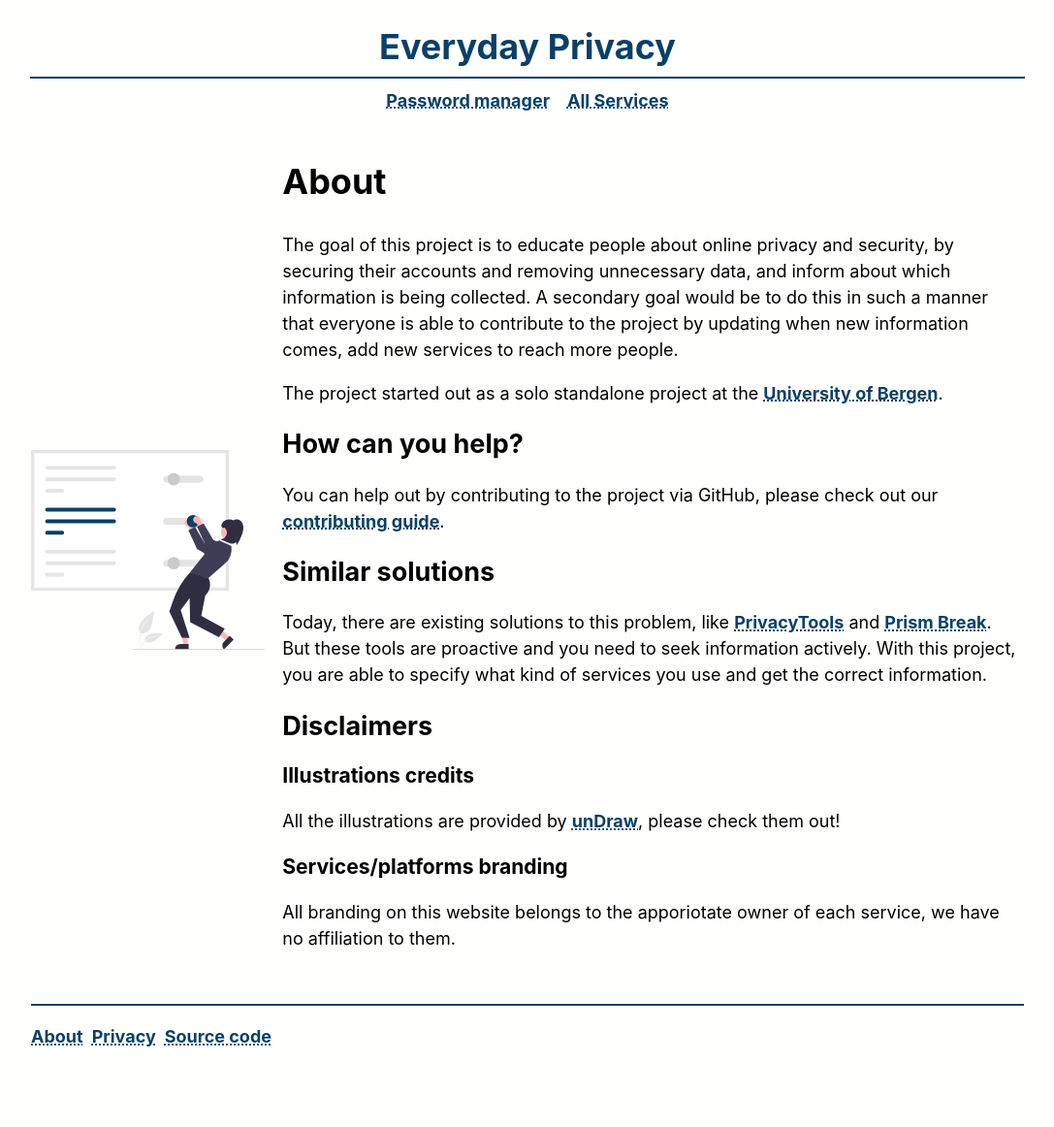
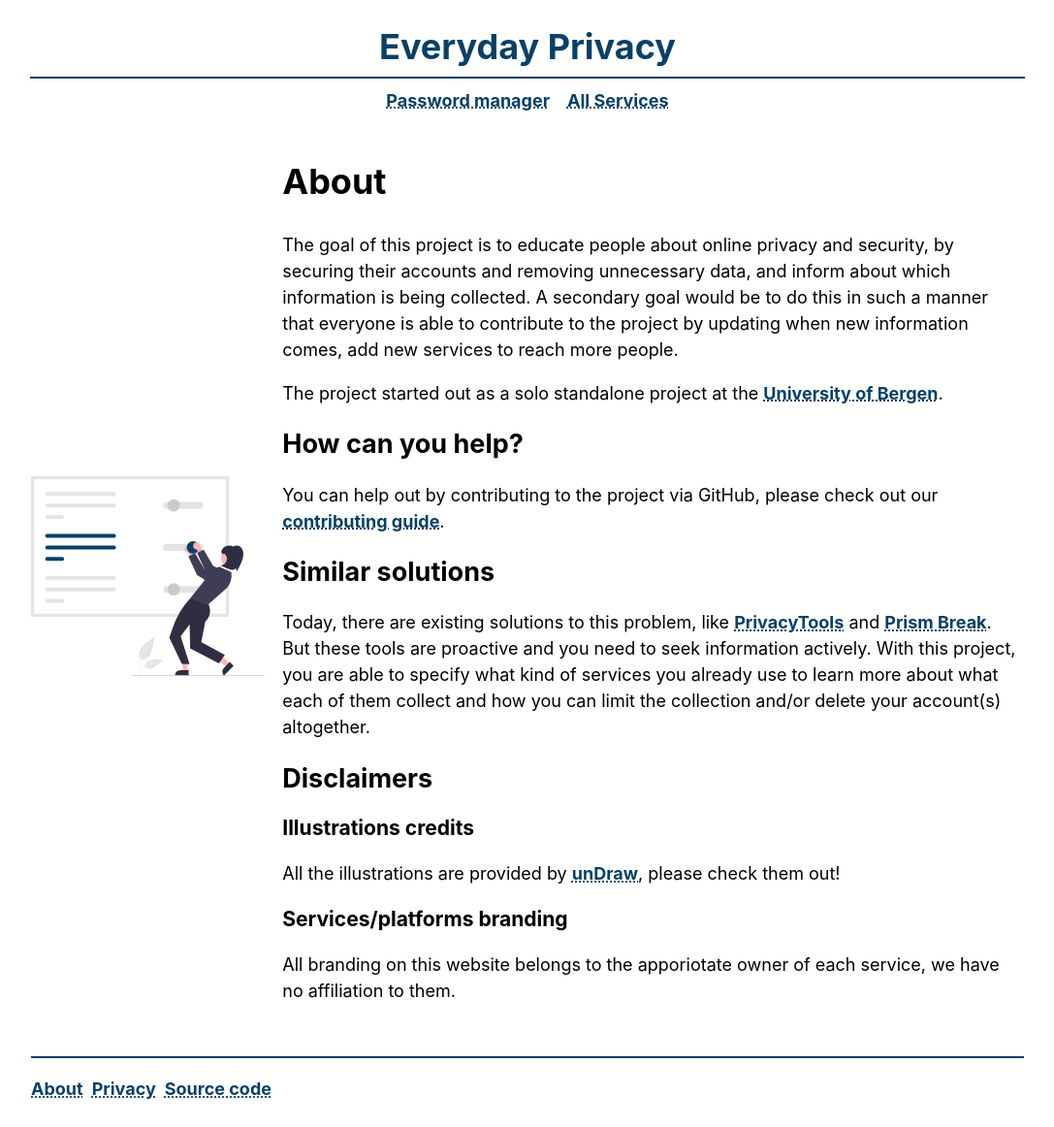
Before and after one commit to timharek/everyday-privacy, a Jekyll site: the page built from _pages/about.md, in a window 1280 px wide. Shown: the whole page at 97% size, without its empty margins (96-1183 px from the left). Built offline with Jekyll 4.4.1, drawn with Linux system fonts in a browser that asks for light colours; before the commit the page ends 1108 px from its top, so only the background shows below that.

Commit message:
Update about page
Signed-off-by: Tim Hårek Andreassen <tim@harek.dev>

```diff
--- a/_pages/about.md
+++ b/_pages/about.md
@@ -9,22 +9,28 @@ menu: footer
 The goal of this project is to educate people about online privacy and security, by securing their accounts and removing unnecessary data, and inform about which information is being collected.
 A secondary goal would be to do this in such a manner that everyone is able to contribute to the project by updating when new information comes, add new services to reach more people.
 
-The project started out as a solo standalone project at the [University of Bergen](https://uib.no).
+The project started out as a solo standalone project at the [University of Bergen][uib].
 
 ## How can you help?
 
-You can help out by contributing to the project via GitHub, please check out our [contributing guide](https://github.com/timharek/everyday-privacy/blob/main/CONTRIBUTE.md).
+You can help out by contributing to the project via GitHub, please check out our [contributing guide][guide].
 
 ## Similar solutions
 
-Today, there are existing solutions to this problem, like [PrivacyTools](https://privacytools.io) and [Prism Break](https://prism-break.org). But these tools are proactive and you need to seek information actively. With this project, you are able to specify what kind of services you use and get the correct information.
+Today, there are existing solutions to this problem, like [PrivacyTools][privacytools] and [Prism Break][prism]. But these tools are proactive and you need to seek information actively. With this project, you are able to specify what kind of services you already use to learn more about what each of them collect and how you can limit the collection and/or delete your account(s) altogether.
 
 ## Disclaimers
 
 ### Illustrations credits
 
-All the illustrations are provided by [unDraw](https://undraw.co), please check them out!
+All the illustrations are provided by [unDraw][undraw], please check them out!
 
 ### Services/platforms branding
 
 All branding on this website belongs to the apporiotate owner of each service, we have no affiliation to them.
+
+[privacytools]: https://privacytools.io
+[prism]: https://prism-break.org
+[uib]: https://uib.no/en
+[undraw]: https://undraw.co
+[guide]: https://github.com/timharek/everyday-privacy/blob/main/CONTRIBUTE.md
```
